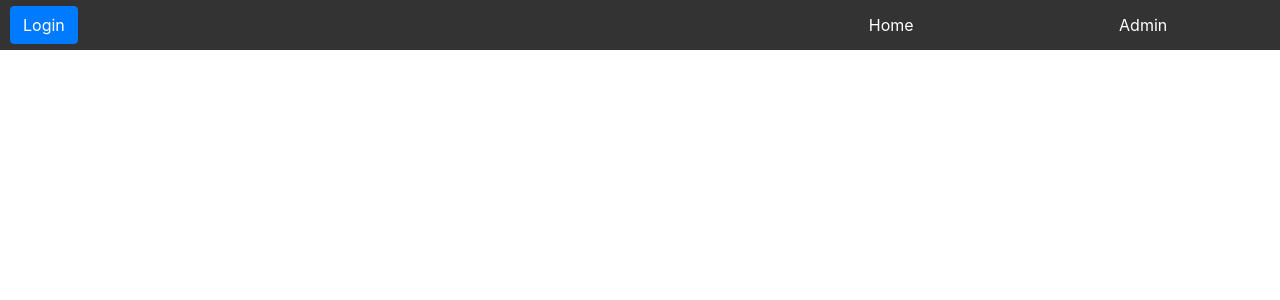
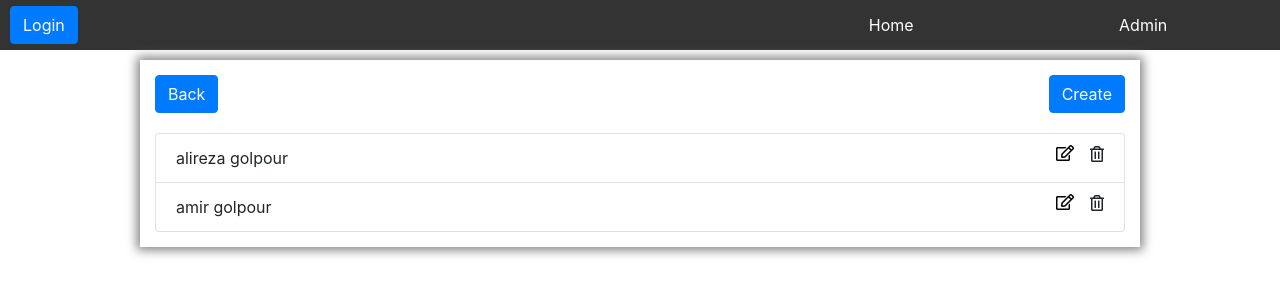
Before and after one commit to argolpour/cloths-crud, a React (Create React App) app: page /admin/user in a window 1280 px wide. Before the commit this address had no page. Shown: the top 300 px of the page. Built offline with nearby package versions, Linux system fonts and the light colour scheme; data requests are answered from the project's data file.

Commit message:
user getting was done

```diff
--- a/db.json
+++ b/db.json
@@ -245,7 +245,7 @@
       "description": "Get set to dazzle throughout the party season in this shimmering sequin dress",
       "category": "\"women's clothing\"",
       "image": "https://matalan-content.imgix.net/uploads/asset_file/asset_file/363870/1635416615.0648904-S2867794_C423_Alt1.jpg?ixlib=rails-2.1.4&cs=tinysrgb&auto=compress%2Cformat&fm=pjpg&w=1000&h=1400&fit=crop&s=3d39f8940a8a466c0ced096b93907031",
-      "price": "60",
+      "price": "70",
       "id": 21
     }
   ],
@@ -284,6 +284,23 @@
         "lastname": "golpour"
       },
       "phone": "0912-6280630"
+    },
+    {
+      "address": {
+        "city": "rasht",
+        "street": "jomhori",
+        "number": 22,
+        "zipcode": "12926-3874"
+      },
+      "id": 2,
+      "email": "amir@gmail.com",
+      "username": "amirgolpour",
+      "password": "QAZxsw2",
+      "name": {
+        "firstname": "amir",
+        "lastname": "golpour"
+      },
+      "phone": "0912-4522036"
     }
   ]
 }
--- a/src/App.js
+++ b/src/App.js
@@ -9,11 +9,13 @@ import ProductDB from './components/pages/admin/product/ProductDB';
 import CategoryState from './components/contexts/categoryContext/CategoryState';
 import CategoryDB from './components/pages/admin/catrgory/CategoryDB';
 import CreateCategory from './components/pages/admin/catrgory/CreateCategory';
-
+import UserDB from './components/pages/admin/users/UserDB';
+import UserState from './components/contexts/userContext/UserState';
 function App() {
   return (
 <>
 <Router>
+  <UserState>
   <CategoryState>
   <ProductState>
 <Header/>
@@ -34,9 +36,12 @@ function App() {
     </Route>
     <Route path="/edit-category/:id" element={<CreateCategory title="Update Category" isEdit/>}>
     </Route>
+    <Route path="/admin/user" element={<UserDB/>}>
+    </Route>
   </Routes>
   </ProductState>
   </CategoryState>
+  </UserState>
 </Router>
 </>
   );
--- a/src/components/contexts/Types.js
+++ b/src/components/contexts/Types.js
@@ -2,3 +2,4 @@ export const Get_PRODUCT="GET_PRODUCT";
 export const DELETE_PRODUCT="DELETE-PRODUCT"
 export const GET_CATEGORIES="GET_CATEGORIES"
 export const DELETE_CATEGORY="DELETE-CATEGORY"
+export const GET_USER="GET_USER";
--- /dev/null
+++ b/src/components/contexts/userContext/UserContext.js
@@ -0,0 +1,4 @@
+import { createContext } from "react";
+
+const userContext=createContext()
+export default userContext
--- /dev/null
+++ b/src/components/contexts/userContext/UserReducer.js
@@ -0,0 +1,12 @@
+import { GET_USER } from './../Types';
+const UserReducer=(state,action)=>{
+
+    switch (action.type) {
+        case GET_USER:
+            return ({...state,users:action.payload})
+      default:
+          return state;
+
+    }
+}
+export default UserReducer
--- /dev/null
+++ b/src/components/contexts/userContext/UserState.js
@@ -0,0 +1,25 @@
+import userContext from './UserContext';
+import { useReducer } from 'react';
+import { GET_USER } from './../Types';
+import UserReducer from './UserReducer'
+const UserState = ({children}) => {
+    const initialState={
+        users:[]
+    }
+    const [state, dispatch] = useReducer(UserReducer, initialState)
+    //.........get Users..........
+    const getUsers=async()=>{
+        const response=await fetch('http://localhost:5000/users')
+        const data=await response.json();
+        console.log(data);
+        dispatch({type:GET_USER,payload:data})
+    }
+
+    return (
+       <userContext.Provider value={{...state,getUsers}}>
+           {children}
+       </userContext.Provider>
+    )
+}
+
+export default UserState
--- a/src/components/pages/admin/Admin.js
+++ b/src/components/pages/admin/Admin.js
@@ -9,7 +9,7 @@ const Admin = () => {
         <div className="links-wrapper">
             <Link to="/admin/product"><button className="btn btn-primary btn-block">Product  Dashbord</button></Link>
             <Link to="/admin/category"><button className="btn btn-primary btn-block">Category  Dashbord</button></Link>
-            <Link to="/"> <button className="btn btn-primary btn-block">Users  Dashbord</button></Link>
+            <Link to="/admin/user"> <button className="btn btn-primary btn-block">Users  Dashbord</button></Link>
         </div>
     )
 }
--- /dev/null
+++ b/src/components/pages/admin/users/UserDB.js
@@ -0,0 +1,26 @@
+import '../product/productDB.css'
+import userContext from './../../../contexts/userContext/UserContext';
+import { useContext, useEffect } from 'react';
+import { Link } from 'react-router-dom';
+const UserDB = () => {
+    const {getUsers,users}=useContext(userContext)
+    useEffect(() => {
+        getUsers()
+    }, [])
+    console.log(users);
+    return (
+        <div className="product-wrapper">
+        <div className="actions ">
+        <Link to="/admin" className="btn btn-primary ">Back</Link>
+        <Link to="/create-user" className="btn btn-primary ">Create</Link>
+
+        </div>
+
+        <ul className="list-group">
+            {users.map(user=><li  className="list-group-item d-flex" key={user.id}>{`${user.name.firstname} ${user.name.lastname}`}<Link className="ml-auto" to="edit-user"><i className="far fa-edit  mr-3"></i></Link><i className="far fa-trash-alt" ></i></li>)}
+        </ul>
+    </div>
+    )
+}
+
+export default UserDB
```
